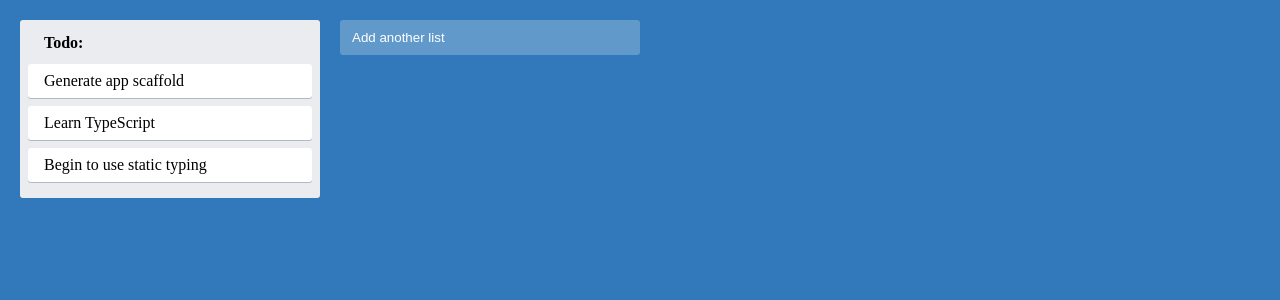
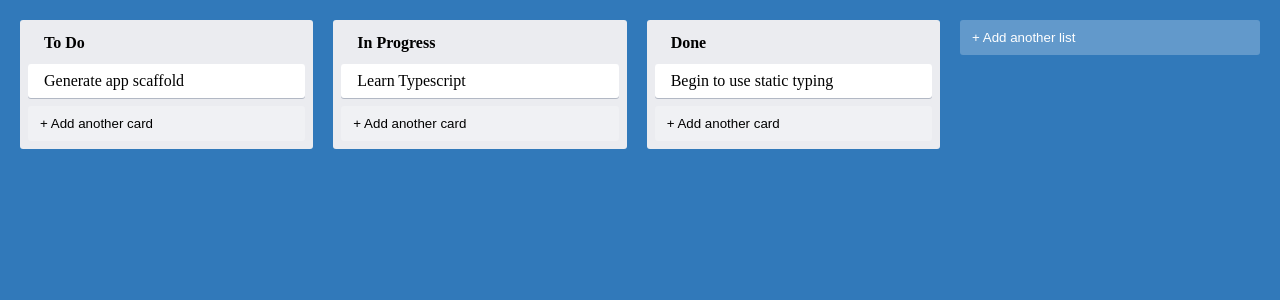
Before and after one commit to Olivernha/React-Trello-Clone, a React (Create React App) app: page / in a window 1280 px wide. Shown: the top 300 px of the page. Built offline with nearby package versions, Linux system fonts and the light colour scheme.

Commit message:
Extracted The Data From AppStateContext

```diff
--- a/src/App.tsx
+++ b/src/App.tsx
@@ -1,14 +1,15 @@
-import {
-  AppContainer
-} from "./styles";
+import { AppContainer } from "./styles";
 import Column from "./Column";
 import { AddNewItem } from "./AddNewItem";
-
+import { useAppState } from "./state/AppStateContext";
 const App = () => {
+  const { lists } = useAppState();
   return (
     <AppContainer>
-      <Column text="Todo:" />
-      <AddNewItem onAdd={console.log} toggleButtonText={`Add another list`} />
+      {lists.map((list) => (
+        <Column text={list.text} key={list.id} id={list.id} />
+      ))}
+      <AddNewItem toggleButtonText="+ Add another list" onAdd={console.log} />
     </AppContainer>
   );
 };
--- a/src/Card.tsx
+++ b/src/Card.tsx
@@ -1,6 +1,7 @@
 import { CardContainer } from "./styles";
 type CardProps = {
   text: string;
+  id: string;
 };
 export const Card = ({ text }: CardProps) => {
   return <CardContainer>{text}</CardContainer>;
--- a/src/Column.tsx
+++ b/src/Column.tsx
@@ -1,20 +1,29 @@
-import { ColumnContainer, ColumnTitle,  } from "./styles"
+import { ColumnContainer, ColumnTitle } from "./styles";
 import React from "react";
-import { Card } from "./Card"
+import { Card } from "./Card";
+import { useAppState } from "./state/AppStateContext";
+import {AddNewItem} from "./AddNewItem";
 
 type ColumnProps = {
-    text: string,
+  text: string;
+  id: string;
+};
+const Column: React.FC<ColumnProps> = (props) => {
+  const { getTasksByListId } = useAppState();
+  const tasks = getTasksByListId(props.id);
+  return (
+    <ColumnContainer>
+      <ColumnTitle>{props.text}</ColumnTitle>
+      {tasks.map((task) => (
+        <Card text={task.text} key={task.id} id={task.id} />
+      ))}
+      <AddNewItem
+        toggleButtonText="+ Add another card"
+        onAdd={console.log}
+        dark
+      />
+    </ColumnContainer>
+  );
+};
 
-}
-const Column : React.FC<ColumnProps>= (props) =>{
-    return (
-        <ColumnContainer>
-             <ColumnTitle>{props.text}</ColumnTitle>
-            <Card text="Generate app scaffold" />
-            <Card text="Learn TypeScript" />
-             <Card text="Begin to use static typing" />
-
-             </ColumnContainer>
-    )
-}
 export default Column;
--- a/src/state/AppStateContext.tsx
+++ b/src/state/AppStateContext.tsx
@@ -37,7 +37,9 @@ const appData: AppState = {
     },
   ],
 };
-const AppStateContext = createContext<AppStateContextProps>({} as AppStateContextProps) ;
+const AppStateContext = createContext<AppStateContextProps>(
+  {} as AppStateContextProps
+);
 export const AppStateProvider: FC = ({ children }) => {
   const { lists } = appData;
 
@@ -51,3 +53,6 @@ export const AppStateProvider: FC = ({ children }) => {
     </AppStateContext.Provider>
   );
 };
+export const useAppState = () => {
+  return useContext(AppStateContext);
+};
```
